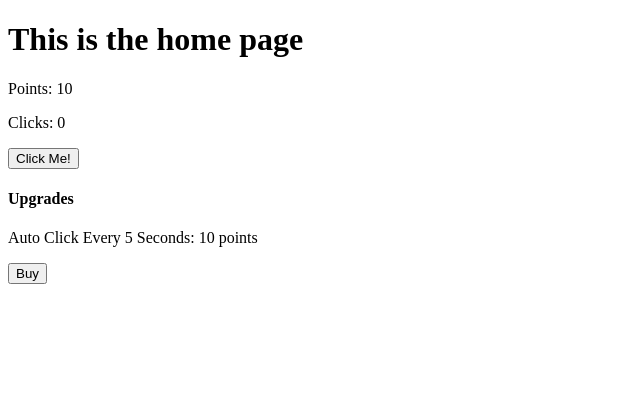
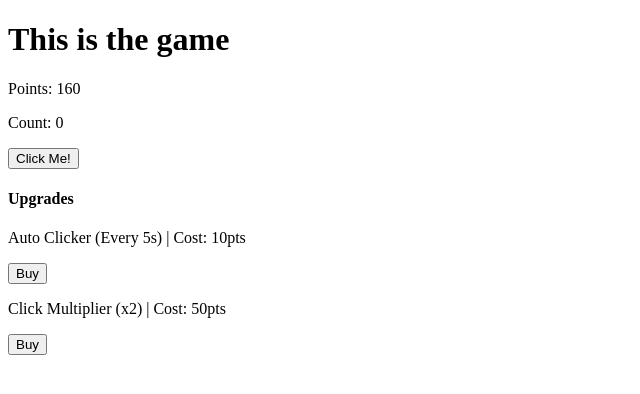
Before and after one commit to TheDaveWave/clicker_game, a React (Create React App) app: page / in a window 1280 px wide. Shown: the top 394 px of the page, without its empty margins (0-640 px from the left). Built offline with nearby package versions, Linux system fonts and the light colour scheme.

Commit message:
fixed a few bugs and tested out some other upgrades

```diff
--- a/src/components/HomePage/HomePage.jsx
+++ b/src/components/HomePage/HomePage.jsx
@@ -2,50 +2,109 @@ import { useEffect } from "react";
 import { useState } from "react";
 
 function HomePage() {
+  const [clicks, setClicks] = useState(0);
   const [count, setCount] = useState(0);
-  const [points, setPoints] = useState(10);
+  const [points, setPoints] = useState(160);
+  const [miliseconds, setMiliseconds] = useState(5000);
   const [multiplier, setMultiplier] = useState(1);
   const [upgrade, setUpgrade] = useState(false);
+  const [upgradeTwo, setUpgradeTwo] = useState(false);
+  const [upgradeThree, setUpgradeThree] = useState(false);
+
+  let interval;
 
   const handleClick = () => {
+    setClicks(clicks + multiplier);
     setCount(count + multiplier);
-    if ((count + 1) % 10 === 0 && count !== 0) {
+    console.log("clicks:", clicks);
+    // since react state is update on the next render
+    // and a point needs to be added every 10 clicks.
+    // we check if the next count is 10 and add a point.
+    // does not work if count is an odd number.
+    if (clicks + multiplier === 10) {
+      setClicks(0);
       setPoints(points + 1);
     }
   };
 
   const buyUpgrade = (id) => {
-    if (id === 1) {
-      setPoints(points - 10);
-      setUpgrade(true);
+    switch (id) {
+      case 1:
+        setPoints(points - 10);
+        setUpgrade(true);
+        break;
+      case 2:
+        setPoints(points - 50);
+        setMultiplier(2);
+        setUpgradeTwo(true);
+        break;
+      case 3:
+        setPoints(points - 100);
+        setMiliseconds(4000);
+        setUpgradeThree(true);
+        break;
+      default:
+        console.log("Error upgrading or not enough points");
     }
   };
 
+  const cancelUpgrade = (id) => {
+    if (id === 1) {
+      setPoints(points + 10);
+      setUpgrade(false);
+    }
+    clearInterval(interval);
+  };
+
+  // the interval seems to reset on every click of the click button,
+  // or when state is updated.
   useEffect(() => {
-    console.log("setting count", count);
-    setCount(count);
-    let interval;
+    // console.log("setting count", count);
     if (upgrade) {
-      interval = setInterval(() => handleClick(), 5000);
+      // create interval where every n seconds,
+      // count is incremented by 1.
+      interval = setInterval(() => handleClick(), miliseconds);
+      // setInterval creates an interval id and this useEffect constructs and
+      // then deconstructs the setInterval so it has a different Id everytime.
+      // This means that using a loop to clear out multiple intervals may not be possible.
+      // console.log(interval);
     }
-
+    // cleanup function to clear the interval.
+    // seems to have fixed bug where the setCount in interval was
+    // grabbing the wrong instance of the count state.
     return () => clearInterval(interval);
   });
 
   return (
     <div>
-      <h1>This is the home page</h1>
+      <h1>This is the game</h1>
       <p>Points: {points}</p>
-      <p>Clicks: {count}</p>
+      <p>Count: {count}</p>
       <button onClick={() => handleClick()}>Click Me!</button>
       <div>
         <h4>Upgrades</h4>
         <div>
-          <p>Auto Click Every 5 Seconds: 10 points</p>
+          <p>Auto Clicker (Every 5s) | Cost: 10pts</p>
           {upgrade ? (
-            <button></button>
+            <button onClick={() => cancelUpgrade(1)}>Stop</button>
           ) : (
             <button onClick={() => buyUpgrade(1)}>Buy</button>
+          )}
+          <p>Click Multiplier (x2) | Cost: 50pts</p>
+          {upgradeTwo ? (
+            <p>Bought</p>
+          ) : (
+            <button onClick={() => buyUpgrade(2)}>Buy</button>
+          )}
+          {(upgrade || upgradeThree) && (
+            <>
+              <p>Auto Click -1s | Cost: 100pts</p>
+              {upgradeThree ? (
+                <p>Bought</p>
+              ) : (
+                <button onClick={() => buyUpgrade(3)}>Buy</button>
+              )}
+            </>
           )}
         </div>
       </div>
```
Also changed, not shown: src/index.js (+4 -4 lines).
